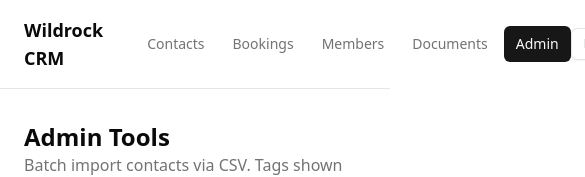
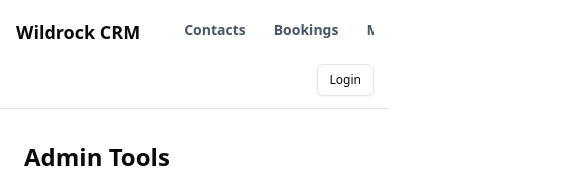
Before and after one commit to DroningHangman/Wildrock-CRM, a Next.js app: page /admin in a window 390 px wide. Shown: the top 177 px of the page, 585 px wide, since content can reach past the window. Built offline with nearby package versions, Linux system fonts and the light colour scheme; no server answers; the database is empty.

Commit message:
Improve Nav responsiveness and visibility

```diff
--- a/components/Nav.tsx
+++ b/components/Nav.tsx
@@ -45,25 +45,26 @@ export function Nav() {
   if (pathname === "/login") return null;
 
   return (
-    <nav className="sticky top-0 z-50 w-full border-b bg-background/95 backdrop-blur supports-[backdrop-filter]:bg-background/60 px-6 py-4">
-      <div className="flex items-center justify-between max-w-7xl mx-auto">
-        <div className="flex items-center gap-8">
+    <nav className="sticky top-0 z-50 w-full border-b bg-white dark:bg-slate-950 px-4 md:px-6 py-3">
+      <div className="flex flex-col md:flex-row items-center justify-between max-w-7xl mx-auto gap-3 md:gap-8">
+        <div className="flex items-center justify-between w-full md:w-auto gap-8">
           <Link
             href="/"
-            className="text-lg font-bold text-foreground hover:opacity-80"
+            className="text-lg font-bold text-foreground hover:opacity-80 whitespace-nowrap"
           >
             Wildrock CRM
           </Link>
-          <div className="flex items-center gap-1">
+
+          <div className="flex items-center gap-1 overflow-x-auto pb-1 md:pb-0 scrollbar-hide">
             {links.map(({ href, label }) => (
               <Link
                 key={href}
                 href={href}
                 className={cn(
-                  "rounded-md px-3 py-2 text-sm font-medium transition-colors",
+                  "whitespace-nowrap rounded-md px-3 py-2 text-sm font-semibold transition-colors",
                   pathname === href
-                    ? "bg-primary text-primary-foreground"
-                    : "text-muted-foreground hover:bg-muted hover:text-foreground"
+                    ? "bg-slate-900 text-white dark:bg-slate-100 dark:text-slate-900 shadow-sm"
+                    : "text-slate-600 hover:bg-slate-100 hover:text-slate-900 dark:text-slate-400 dark:hover:bg-slate-800 dark:hover:text-slate-100"
                 )}
               >
                 {label}
@@ -71,18 +72,19 @@ export function Nav() {
             ))}
           </div>
         </div>
-        <div className="flex items-center gap-4">
+
+        <div className="flex items-center gap-4 ml-auto md:ml-0">
           {user ? (
             <>
               <span className="hidden text-xs text-muted-foreground lg:inline-block">
                 {user.email}
               </span>
-              <Button variant="ghost" size="sm" onClick={handleLogout}>
+              <Button variant="ghost" size="sm" onClick={handleLogout} className="text-xs h-8">
                 Logout
               </Button>
             </>
           ) : (
-            <Button asChild variant="outline" size="sm">
+            <Button asChild variant="outline" size="sm" className="text-xs h-8">
               <Link href="/login">Login</Link>
             </Button>
           )}
```
